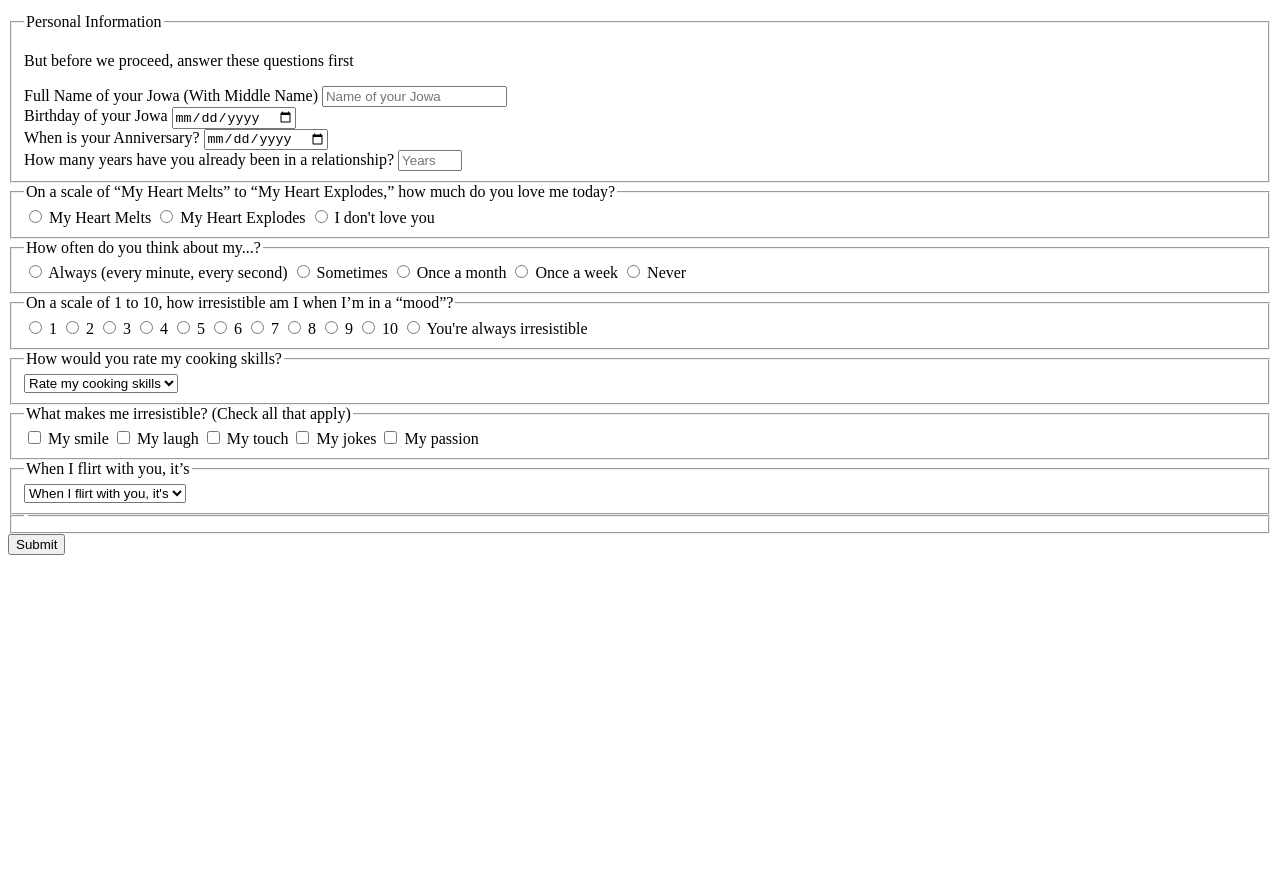
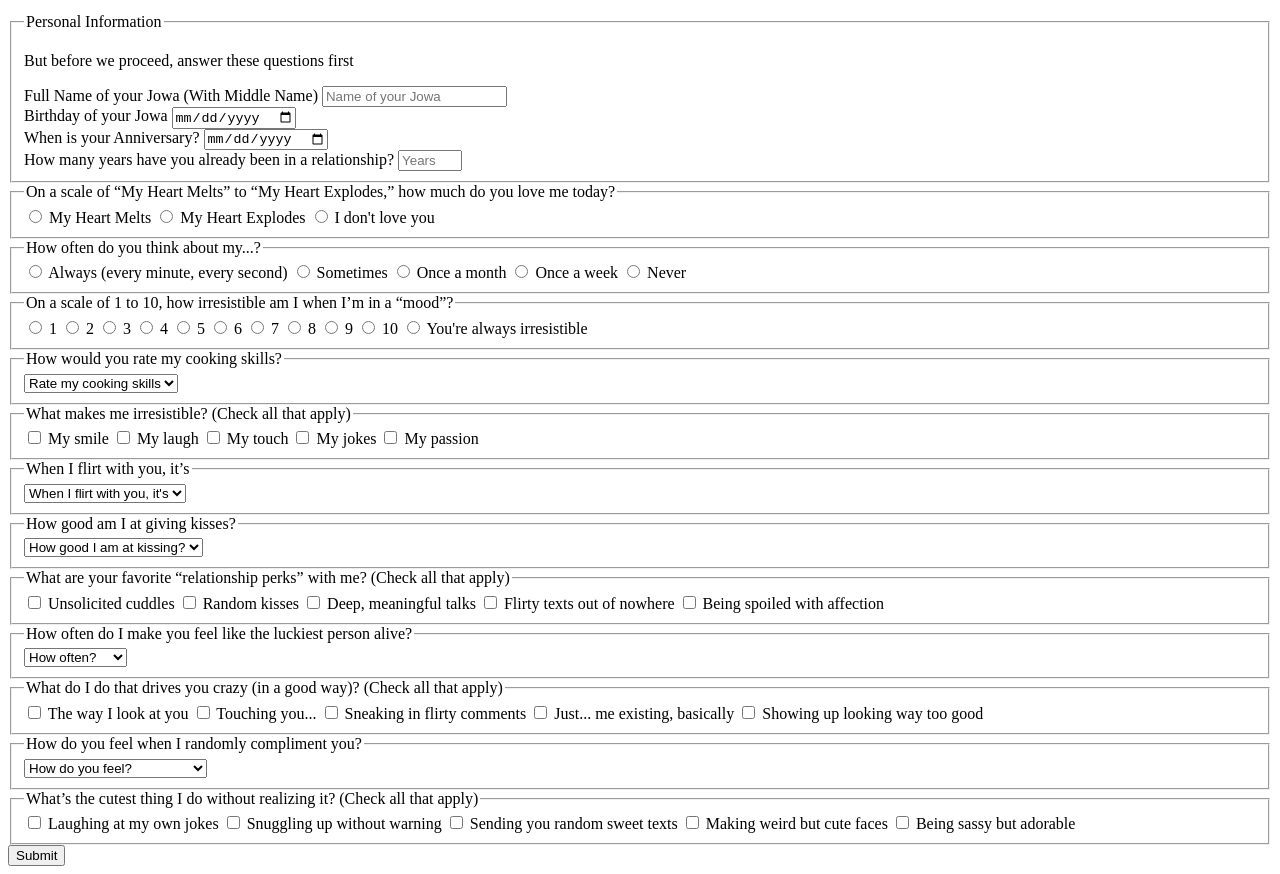
Before and after one commit to par-ctrl/Begin, a plain HTML site: page freeCodeCamp/survey/index.html in a window 1280 px wide. Shown: the part 102-976 px from the top of the page. Before the commit the page ends 800 px from the top, so only its background shows below. Drawn offline with Linux system fonts and the light colour scheme.

Commit message:
Add more questions Finish the webpage

```diff
--- a/freeCodeCamp/survey/index.html
+++ b/freeCodeCamp/survey/index.html
@@ -109,7 +109,78 @@
         </fieldset>
 
         <fieldset>
-            <legend></legend>
+            <legend>How good am I at giving kisses?</legend>
+            <select name="kissing" id="kissing">
+            <option disabled selected>How good I am at kissing?</option>
+            <option value="perfect">10/10, would kiss again</option>
+            <option value="sweet-soft">Sweet and Soft</option>
+            <option value="passionate-fiery">Passionate and fiery</option>
+            <option value="knees-weak">Makes my knees weak</option>
+            </select>
+        </fieldset>
+
+        <fieldset>
+            <legend>What are your favorite “relationship perks” with me? (Check all that apply)</legend>
+            <input type="checkbox" name="cuddles" id="cuddles">
+            <label for="cuddles">Unsolicited cuddles</label>
+            <input type="checkbox" name="kisses" id="kisses">
+            <label for="kisses">Random kisses</label>
+            <input type="checkbox" name="talks" id="talks">
+            <label for="talks">Deep, meaningful talks</label>
+            <input type="checkbox" name="flirty-texts" id="flirty-texts">
+            <label for="flirty-texts">Flirty texts out of nowhere</label>
+            <input type="checkbox" name="affection" id="affection">
+            <label for="affection">Being spoiled with affection</label>
+        </fieldset>
+
+        <fieldset>
+            <legend>How often do I make you feel like the luckiest person alive?</legend>
+            <select name="luckiest" id="luckiest">
+            <option disabled selected>How often?</option>
+            <option value="daily">Daily</option>
+            <option value="hourly">Hourly</option>
+            <option value="every-minute">Every minute</option>
+            <option value="every-second">Every second</option>
+            </select>
+        </fieldset>
+
+        <fieldset>
+            <legend>What do I do that drives you crazy (in a good way)? (Check all that apply)</legend>
+            <input type="checkbox" name="way-look" id="way-look">
+            <label for="way-look">The way I look at you</label>
+            <input type="checkbox" name="touching" id="touching">
+            <label for="touching">Touching you...</label>
+            <input type="checkbox" name="flirty-comments" id="flirty-comments">
+            <label for="flirty-comments">Sneaking in flirty comments</label>
+            <input type="checkbox" name="existing" id="existing">
+            <label for="existing">Just... me existing, basically</label>
+            <input type="checkbox" name="too-good" id="too-good">
+            <label for="too-good">Showing up looking way too good</label>
+        </fieldset>
+
+        <fieldset>
+            <legend>How do you feel when I randomly compliment you?</legend>
+            <select name="feel-compliment" id="feel-compliment">
+            <option disabled selected>How do you feel?</option>
+            <option value="blushing">Blushing like crazy</option>
+            <option value="royalty">Feeling like royalty</option>
+            <option value="melting">Melting inside</option>
+            <option value="not-too-smug">Trying not to look too smug</option>
+            </select>
+        </fieldset>
+
+        <fieldset>
+            <legend>What’s the cutest thing I do without realizing it? (Check all that apply)</legend>
+            <input type="checkbox" name="laughing" id="laughing">
+            <label for="laughing">Laughing at my own jokes</label>
+            <input type="checkbox" name="snuggling" id="snuggling">
+            <label for="snuggling">Snuggling up without warning</label>
+            <input type="checkbox" name="sweet-texts" id="sweet-texts">
+            <label for="sweet-texts">Sending you random sweet texts</label>
+            <input type="checkbox" name="weird-cute" id="weird-cute">
+            <label for="weird-cute">Making weird but cute faces</label>
+            <input type="checkbox" name="sassy-adorable" id="sassy-adorable">
+            <label for="sassy-adorable">Being sassy but adorable</label>
         </fieldset>
         <button type="submit">Submit</button>
     </form>
```
